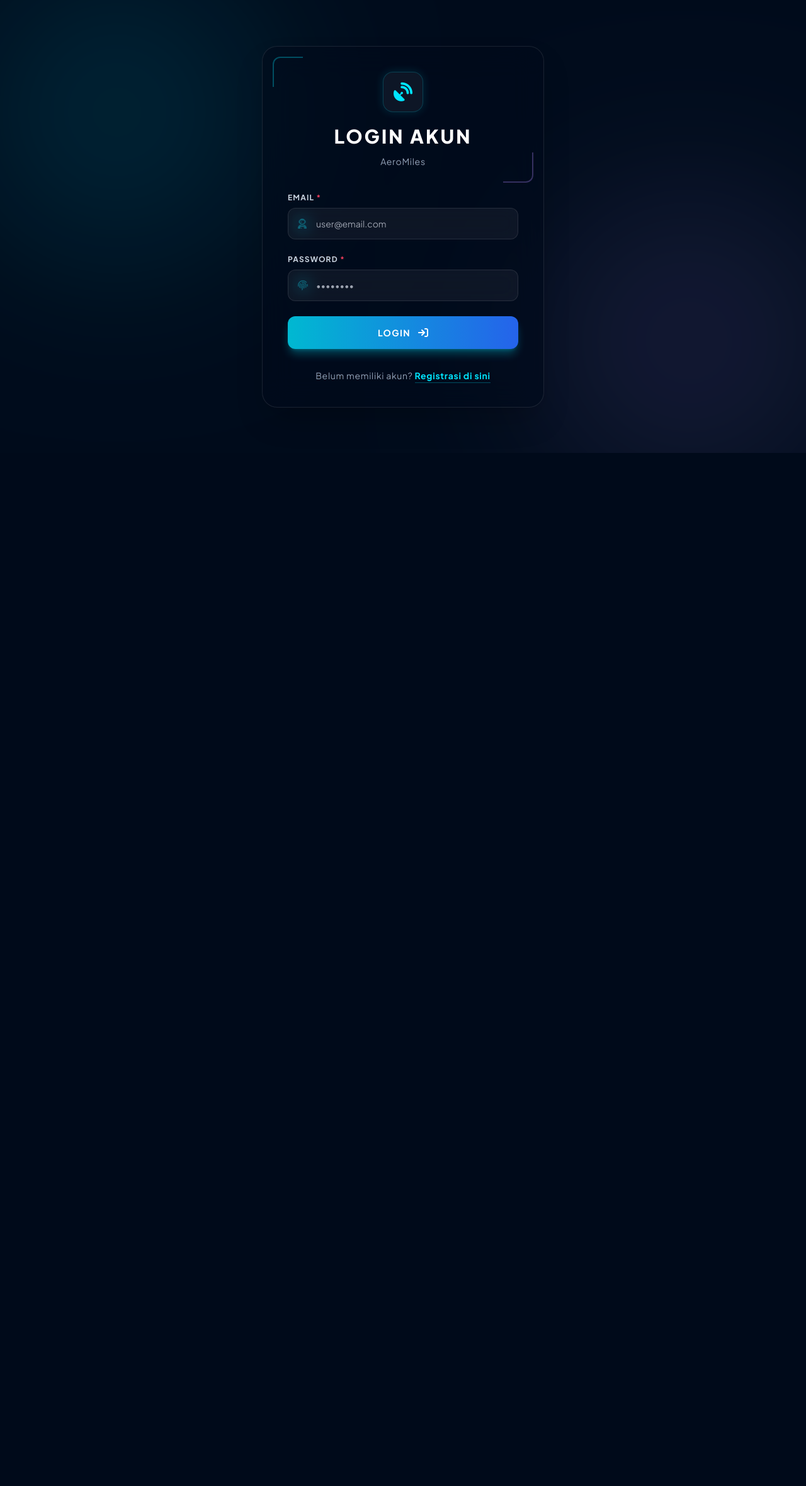
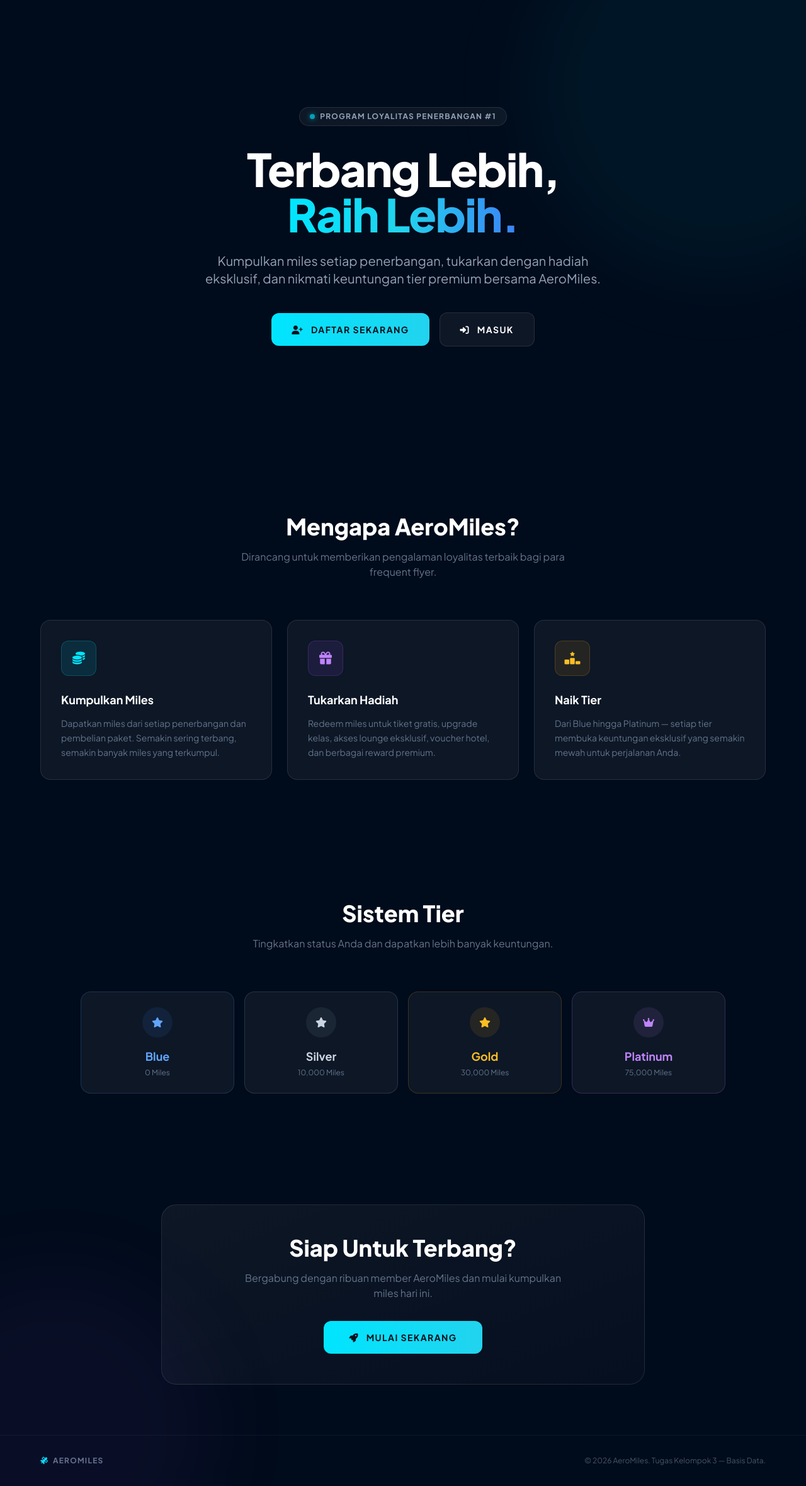
Before and after one commit to Basdat-TK03-AeroMiles/Basdat-TK03, a Django app: page / in a window 1280 px wide. Shown: the part 81-2440 px from the top of the page at 63% size. Before the commit the page ends 800 px from the top, so only its background shows below. Run offline with Django 5.2, Linux system fonts and the light colour scheme; some libraries are stand-ins or nearby versions.

Commit message:
aaron(3)

```diff
--- a/frontend/urls.py
+++ b/frontend/urls.py
@@ -2,7 +2,8 @@
 from . import views
 
 urlpatterns = [
-    path('', views.login_view, name='login'),
+    path('', views.landing_view, name='landing'),
+    path('login/', views.login_view, name='login'),
     path('register/', views.register_view, name='register'),
     path('logout/', views.logout_view, name='logout'),
     path('dashboard/', views.dashboard_view, name='dashboard'),
--- a/frontend/views.py
+++ b/frontend/views.py
@@ -6,6 +6,33 @@
     if fetch:
         return []
     return None
+
+DUMMY_PROFILES = {
+    'member@aeromiles.com': {
+        'salutation': 'Mr.', 'first_mid_name': 'John William', 'last_name': 'Doe',
+        'email': 'member@aeromiles.com', 'kewarganegaraan': 'Indonesia',
+        'tanggal_lahir': datetime.date(1995, 1, 1), 'country_code': '+62', 'mobile_number': '81234567890',
+        'role': 'member',
+        'member': {
+            'nomor_member': 'M0001', 'nama_tier': 'Gold', 'total_miles': 45000,
+            'award_miles': 32000, 'tanggal_bergabung': datetime.date(2024, 1, 15),
+        },
+    },
+    'admin@aeromiles.com': {
+        'salutation': 'Mr.', 'first_mid_name': 'Admin', 'last_name': 'Aero',
+        'email': 'admin@aeromiles.com', 'kewarganegaraan': 'Indonesia',
+        'tanggal_lahir': datetime.date(1990, 5, 20), 'country_code': '+62', 'mobile_number': '81298765432',
+        'role': 'staf',
+        'staf': {
+            'id_staf': 'S0001', 'nama_maskapai': 'Garuda Indonesia',
+        },
+    },
+}
+
+def landing_view(request):
+    if request.session.get('role'):
+        return redirect('dashboard')
+    return render(request, 'landing.html')
 
 def login_view(request):
     if request.session.get('role'):
@@ -45,37 +72,22 @@
 
 def logout_view(request):
     request.session.flush()
-    return redirect('login')
+    return redirect('landing')
 
 def dashboard_view(request):
     role = request.session.get('role')
-    name = request.session.get('name')
     email = request.session.get('email')
 
-    if not request.session.get('role'):
+    if not role:
         return redirect('login')
 
-    user_dummy = {
-        'salutation': 'Mr.',
-        'first_mid_name': 'Jonathan Hans',
-        'last_name': 'Emanuelle',
-        'email': email,
-        'kewarganegaraan': 'Indonesia',
-        'tanggal_lahir': datetime.date(2006, 4, 1),
-        'country_code': '+62',
-        'mobile_number': '81234567890'
-    }
-
-    context = {'user': user_dummy, 'role': role, 'name': request.session.get('name')}
+    profile = DUMMY_PROFILES.get(email, {})
+    name = f"{profile.get('salutation', '')} {profile.get('first_mid_name', '')} {profile.get('last_name', '')}".strip()
+    request.session['name'] = name
+    context = {'user': profile, 'role': role, 'name': name}
 
     if role == 'member':
-        context['member'] = {
-            'nomor_member': 'M2406',
-            'nama_tier': 'Gold',
-            'total_miles': 45000,
-            'award_miles': 32000,
-            'tanggal_bergabung': datetime.date(2025, 9, 1)
-        }
+        context['member'] = profile.get('member', {})
         context['recent_transactions'] = [
             {'jenis': 'Transfer (Kirim)', 'waktu': datetime.datetime(2026, 4, 15, 10, 30), 'miles': -5000},
             {'jenis': 'Redeem', 'waktu': datetime.datetime(2026, 4, 20, 16, 0), 'miles': -3000},
@@ -83,10 +95,7 @@
         ]
 
     elif role == 'staf':
-        context['staf'] = {
-            'id_staf': 'S2406',
-            'nama_maskapai': 'Garuda Indonesia'
-        }
+        context['staf'] = profile.get('staf', {})
         context['klaim'] = {
             'menunggu': 2,
             'disetujui': 5,
--- a/templates/base.html
+++ b/templates/base.html
@@ -50,8 +50,8 @@
 <body class="bg-dsn min-h-screen flex flex-col font-sans text-white">
 
     <nav class="bg-dsn/80 backdrop-blur-lg text-white sticky top-0 z-50 border-b border-white/5">
-        <div class="max-w-[1400px] mx-auto px-6 overflow-x-auto">
-            <div class="flex justify-between items-center h-20 min-w-max">
+        <div class="max-w-[1400px] mx-auto px-6">
+            <div class="flex justify-between items-center h-20 flex-wrap gap-y-2">
 
                 <a href="{% url 'dashboard' %}" class="flex items-center space-x-3 cursor-pointer mr-8">
                     <div class="bg-white/5 p-2.5 rounded-xl border border-white/10 shadow-[0_0_10px_rgba(0,229,255,0.2)]">
@@ -83,7 +83,7 @@
                         {% include 'components/nav_link.html' with url='/logout/' icon='fa-solid fa-arrow-right-from-bracket' label='Logout' is_logout=True %}
 
                     {% else %}
-                        {% include 'components/nav_link.html' with url='/' icon='fa-solid fa-right-to-bracket' label='Login' %}
+                        {% include 'components/nav_link.html' with url='/login/' icon='fa-solid fa-right-to-bracket' label='Login' %}
                         {% include 'components/nav_link.html' with url='/register/' icon='fa-solid fa-user-plus' label='Registrasi' %}
                     {% endif %}
                 </div>
--- /dev/null
+++ b/templates/landing.html
@@ -0,0 +1,143 @@
+{% extends 'base.html' %}
+
+{% block content %}
+<div class="relative overflow-hidden">
+
+    <div class="absolute inset-0 overflow-hidden pointer-events-none">
+        <div class="absolute -top-40 -right-40 w-[600px] h-[600px] bg-electric/5 rounded-full blur-3xl"></div>
+        <div class="absolute -bottom-40 -left-40 w-[500px] h-[500px] bg-purple-500/5 rounded-full blur-3xl"></div>
+        <div class="absolute top-1/2 left-1/2 -translate-x-1/2 -translate-y-1/2 w-[800px] h-[800px] bg-electric/3 rounded-full blur-3xl"></div>
+    </div>
+
+    <section class="relative min-h-[90vh] flex items-center justify-center text-center px-6">
+        <div class="max-w-4xl mx-auto">
+            <div class="inline-flex items-center bg-white/5 border border-white/10 rounded-full px-4 py-1.5 mb-8">
+                <div class="w-2 h-2 rounded-full bg-electric mr-2 shadow-[0_0_8px_rgba(0,229,255,0.8)] animate-pulse"></div>
+                <span class="text-xs text-slate-400 uppercase tracking-widest font-bold">Program Loyalitas Penerbangan #1</span>
+            </div>
+
+            <h1 class="text-5xl md:text-7xl font-black text-white leading-tight mb-6 tracking-tight">
+                Terbang Lebih,
+                <br>
+                <span class="bg-gradient-to-r from-electric via-cyan-400 to-blue-500 bg-clip-text text-transparent">
+                    Raih Lebih.
+                </span>
+            </h1>
+
+            <p class="text-lg md:text-xl text-slate-400 max-w-2xl mx-auto mb-10 leading-relaxed">
+                Kumpulkan miles setiap penerbangan, tukarkan dengan hadiah eksklusif,
+                dan nikmati keuntungan tier premium bersama AeroMiles.
+            </p>
+
+            <div class="flex flex-col sm:flex-row items-center justify-center gap-4">
+                <a href="{% url 'register' %}"
+                   class="group relative px-8 py-4 bg-gradient-to-r from-electric to-cyan-400 text-[#0a0f1c] font-bold rounded-xl text-sm uppercase tracking-widest transition-all hover:shadow-[0_0_30px_rgba(0,229,255,0.3)] hover:scale-105">
+                    <i class="fa-solid fa-user-plus mr-2"></i> Daftar Sekarang
+                </a>
+                <a href="{% url 'login' %}"
+                   class="px-8 py-4 bg-white/5 border border-white/10 text-white font-bold rounded-xl text-sm uppercase tracking-widest transition-all hover:bg-white/10 hover:border-white/20">
+                    <i class="fa-solid fa-right-to-bracket mr-2"></i> Masuk
+                </a>
+            </div>
+        </div>
+    </section>
+
+    <section class="relative py-24 px-6">
+        <div class="max-w-6xl mx-auto">
+            <div class="text-center mb-16">
+                <h2 class="text-3xl md:text-4xl font-black text-white mb-4">Mengapa AeroMiles?</h2>
+                <p class="text-slate-500 max-w-xl mx-auto">Dirancang untuk memberikan pengalaman loyalitas terbaik bagi para frequent flyer.</p>
+            </div>
+
+            <div class="grid grid-cols-1 md:grid-cols-3 gap-6">
+                <div class="group bg-white/5 border border-white/10 rounded-2xl p-8 transition-all hover:bg-white/[0.08] hover:border-electric/20 hover:shadow-[0_0_30px_rgba(0,229,255,0.05)]">
+                    <div class="w-14 h-14 bg-electric/10 border border-electric/20 rounded-xl flex items-center justify-center mb-6 group-hover:shadow-[0_0_15px_rgba(0,229,255,0.2)] transition-all">
+                        <i class="fa-solid fa-coins text-electric text-xl"></i>
+                    </div>
+                    <h3 class="text-lg font-bold text-white mb-3">Kumpulkan Miles</h3>
+                    <p class="text-sm text-slate-500 leading-relaxed">Dapatkan miles dari setiap penerbangan dan pembelian paket. Semakin sering terbang, semakin banyak miles yang terkumpul.</p>
+                </div>
+
+                <div class="group bg-white/5 border border-white/10 rounded-2xl p-8 transition-all hover:bg-white/[0.08] hover:border-purple-500/20 hover:shadow-[0_0_30px_rgba(168,85,247,0.05)]">
+                    <div class="w-14 h-14 bg-purple-500/10 border border-purple-500/20 rounded-xl flex items-center justify-center mb-6 group-hover:shadow-[0_0_15px_rgba(168,85,247,0.2)] transition-all">
+                        <i class="fa-solid fa-gift text-purple-400 text-xl"></i>
+                    </div>
+                    <h3 class="text-lg font-bold text-white mb-3">Tukarkan Hadiah</h3>
+                    <p class="text-sm text-slate-500 leading-relaxed">Redeem miles untuk tiket gratis, upgrade kelas, akses lounge eksklusif, voucher hotel, dan berbagai reward premium.</p>
+                </div>
+
+                <div class="group bg-white/5 border border-white/10 rounded-2xl p-8 transition-all hover:bg-white/[0.08] hover:border-amber-500/20 hover:shadow-[0_0_30px_rgba(245,158,11,0.05)]">
+                    <div class="w-14 h-14 bg-amber-500/10 border border-amber-500/20 rounded-xl flex items-center justify-center mb-6 group-hover:shadow-[0_0_15px_rgba(245,158,11,0.2)] transition-all">
+                        <i class="fa-solid fa-ranking-star text-amber-400 text-xl"></i>
+                    </div>
+                    <h3 class="text-lg font-bold text-white mb-3">Naik Tier</h3>
+                    <p class="text-sm text-slate-500 leading-relaxed">Dari Blue hingga Platinum — setiap tier membuka keuntungan eksklusif yang semakin mewah untuk perjalanan Anda.</p>
+                </div>
+            </div>
+        </div>
+    </section>
+
+    <section class="relative py-24 px-6">
+        <div class="max-w-5xl mx-auto">
+            <div class="text-center mb-16">
+                <h2 class="text-3xl md:text-4xl font-black text-white mb-4">Sistem Tier</h2>
+                <p class="text-slate-500">Tingkatkan status Anda dan dapatkan lebih banyak keuntungan.</p>
+            </div>
+            <div class="grid grid-cols-2 md:grid-cols-4 gap-4">
+                <div class="bg-white/5 border border-blue-400/20 rounded-2xl p-6 text-center hover:border-blue-400/40 transition-all">
+                    <div class="w-12 h-12 bg-blue-500/10 rounded-full flex items-center justify-center mx-auto mb-4">
+                        <i class="fa-solid fa-star text-blue-400"></i>
+                    </div>
+                    <h4 class="font-bold text-blue-400 text-lg mb-1">Blue</h4>
+                    <p class="text-xs text-slate-500">0 Miles</p>
+                </div>
+                <div class="bg-white/5 border border-slate-400/20 rounded-2xl p-6 text-center hover:border-slate-400/40 transition-all">
+                    <div class="w-12 h-12 bg-slate-400/10 rounded-full flex items-center justify-center mx-auto mb-4">
+                        <i class="fa-solid fa-star text-slate-300"></i>
+                    </div>
+                    <h4 class="font-bold text-slate-300 text-lg mb-1">Silver</h4>
+                    <p class="text-xs text-slate-500">10,000 Miles</p>
+                </div>
+                <div class="bg-white/5 border border-amber-500/20 rounded-2xl p-6 text-center hover:border-amber-500/40 transition-all">
+                    <div class="w-12 h-12 bg-amber-500/10 rounded-full flex items-center justify-center mx-auto mb-4">
+                        <i class="fa-solid fa-star text-amber-400"></i>
+                    </div>
+                    <h4 class="font-bold text-amber-400 text-lg mb-1">Gold</h4>
+                    <p class="text-xs text-slate-500">30,000 Miles</p>
+                </div>
+                <div class="bg-white/5 border border-purple-400/20 rounded-2xl p-6 text-center hover:border-purple-400/40 transition-all">
+                    <div class="w-12 h-12 bg-purple-400/10 rounded-full flex items-center justify-center mx-auto mb-4">
+                        <i class="fa-solid fa-crown text-purple-400"></i>
+                    </div>
+                    <h4 class="font-bold text-purple-400 text-lg mb-1">Platinum</h4>
+                    <p class="text-xs text-slate-500">75,000 Miles</p>
+                </div>
+            </div>
+        </div>
+    </section>
+
+    <section class="relative py-20 px-6">
+        <div class="max-w-3xl mx-auto text-center">
+            <div class="bg-gradient-to-br from-white/5 to-white/[0.02] border border-white/10 rounded-3xl p-12">
+                <h2 class="text-3xl md:text-4xl font-black text-white mb-4">Siap Untuk Terbang?</h2>
+                <p class="text-slate-500 mb-8 max-w-lg mx-auto">Bergabung dengan ribuan member AeroMiles dan mulai kumpulkan miles hari ini.</p>
+                <a href="{% url 'register' %}"
+                   class="inline-block px-10 py-4 bg-gradient-to-r from-electric to-cyan-400 text-[#0a0f1c] font-bold rounded-xl text-sm uppercase tracking-widest transition-all hover:shadow-[0_0_30px_rgba(0,229,255,0.3)] hover:scale-105">
+                    <i class="fa-solid fa-rocket mr-2"></i> Mulai Sekarang
+                </a>
+            </div>
+        </div>
+    </section>
+
+    <footer class="border-t border-white/5 py-8 px-6">
+        <div class="max-w-6xl mx-auto flex flex-col md:flex-row items-center justify-between text-xs text-slate-600">
+            <div class="flex items-center space-x-2 mb-4 md:mb-0">
+                <i class="fa-solid fa-satellite text-electric"></i>
+                <span class="font-bold text-slate-500 tracking-widest uppercase">AeroMiles</span>
+            </div>
+            <p>&copy; 2026 AeroMiles. Tugas Kelompok 3 — Basis Data.</p>
+        </div>
+    </footer>
+
+</div>
+{% endblock %}
```
Also changed, not shown: templates/hadiah.html (+55 -49 lines), templates/mitra.html (+47 -39 lines), templates/transfer_miles.html (+44 -38 lines).
